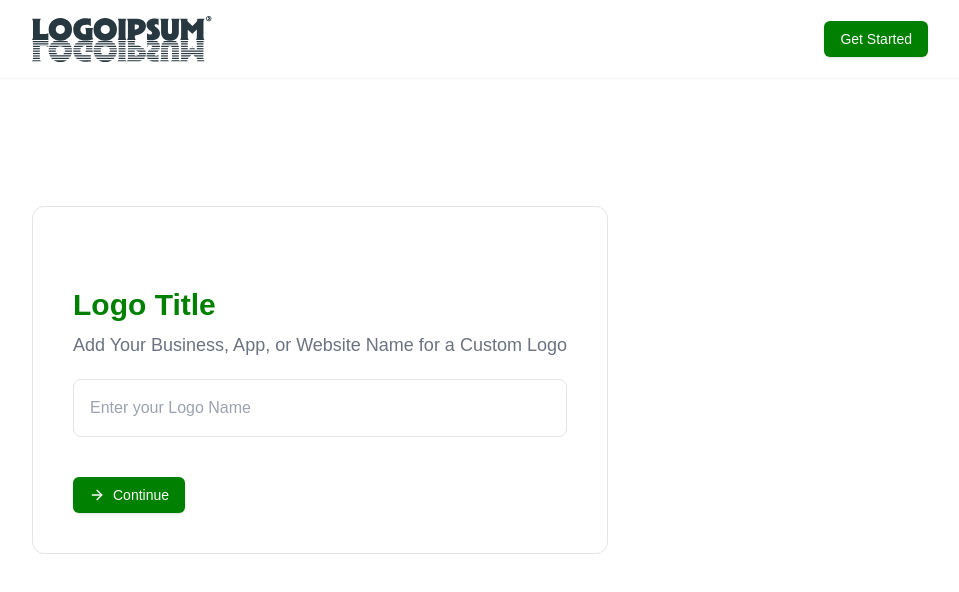
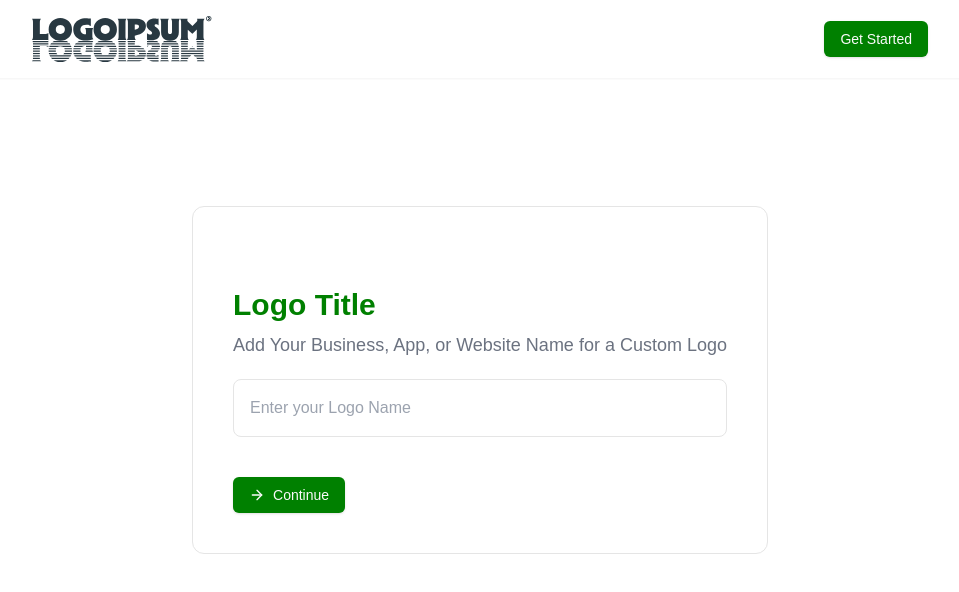
Before and after one commit to Kananake-P/ai-logo-generator, a Next.js app: page /create in a window 1280 px wide. Shown: the top 592 px of the page, without its empty margins (160-1119 px from the left). Built offline with nearby package versions, Linux system fonts and the light colour scheme; no server answers; a web font is replaced by a local one.

Commit message:
edit styling in landingpage

```diff
--- a/app/_components/Header.jsx
+++ b/app/_components/Header.jsx
@@ -8,7 +8,7 @@
 function Header() {
   const { user } = useUser();
   return (
-    <div className="px-10 lg:px-32 xl:px-48 2xl:px-56 p-4 flex justify-between items-center shadow-sm">
+    <div className="px-10 lg:px-32 xl:px-48 2xl:px-56 p-4 flex justify-between items-center shadow-sm ">
       <Link href="/">
         <Image src={"/logo.svg"} alt="logo" width={180} height={100} />
       </Link>
--- a/app/_components/Hero.jsx
+++ b/app/_components/Hero.jsx
@@ -19,7 +19,7 @@
       <div className="flex gap-6 w-full max-w-2xl mt-10 ">
         <input
           placeholder={Lookup.InputTitlePlaceholder}
-          className="p-3 border rounded-md w-full; shadow-md"
+          className="p-3 border rounded-md w-full shadow-md"
           onChange={(event) => setLogoTitle(event?.target.value)}
         />
         <Link href={"/create?title" + logoTitle}>
--- a/app/_data/Lookup.jsx
+++ b/app/_data/Lookup.jsx
@@ -44,6 +44,7 @@
         "⚫ Shorter wait times",
         "⚫ Wait time: Less than 10 seconds",
         "⚫ Only 5 Credits",
+        "⚫ More Faster",
       ],
       button: "Generate Free",
     },
--- a/app/create/_components/LogoTitle.jsx
+++ b/app/create/_components/LogoTitle.jsx
@@ -10,7 +10,7 @@
   // const [title, setTitle] = useState(searchParam?.get("title") ?? "");
   // console.log(title);
   return (
-    <div className="my-10">
+    <div className="my-10 ">
       <HeadingDescription
         title={Lookup?.LogoTitle}
         description={Lookup.LogoTitleDesc}
--- a/app/create/_components/PricingModel.jsx
+++ b/app/create/_components/PricingModel.jsx
@@ -27,7 +27,7 @@
         {Lookup.pricingOption.map((pricing, index) => (
           <div
             key={index}
-            className="flex flex-col items-center p-5 border rounded-xl"
+            className="flex flex-col items-center p-5 border rounded-xl "
           >
             <Image
               src={pricing.icon}
--- a/app/create/page.jsx
+++ b/app/create/page.jsx
@@ -21,7 +21,7 @@
   };
 
   return (
-    <div className="mt-28 p-10 border rounded-xl 2xl:mx-72">
+    <div className="mt-28 p-10 border rounded-xl 2xl:mx-72 ">
       {step == 1 ? (
         <LogoTitle
           onHandleInputChange={(v) => onHandleInputChange("title", v)}
--- a/app/provider.jsx
+++ b/app/provider.jsx
@@ -28,7 +28,7 @@
     <div>
       <UserDetailContext.Provider value={{ userDetail, setUserDetail }}>
         <Header />
-        <div className="px-10 lg:px-32 xl:px-48 2xl:px-56 p-4 flex justify-between items-center ">
+        <div className="px-10 lg:px-32 xl:px-48 2xl:px-56 p-4 flex justify-center items-center">
           {children}
         </div>
       </UserDetailContext.Provider>
```
